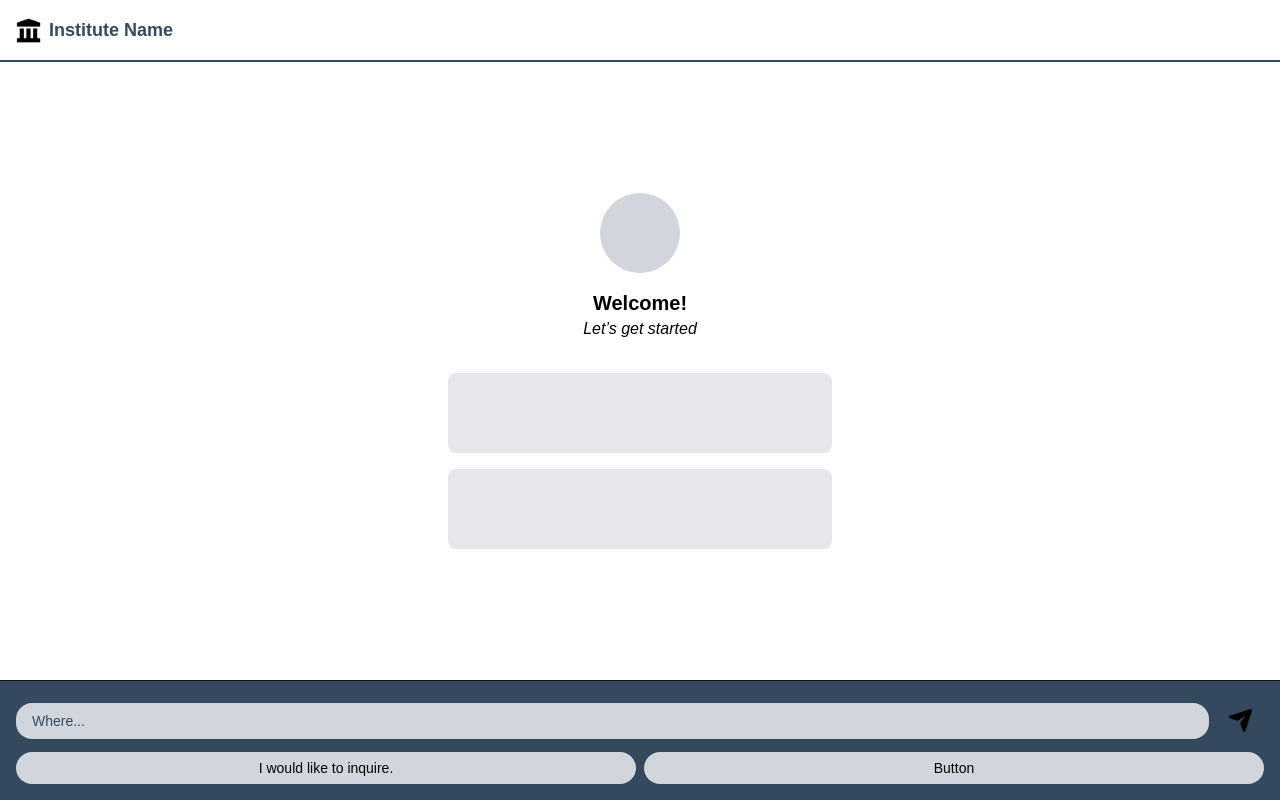
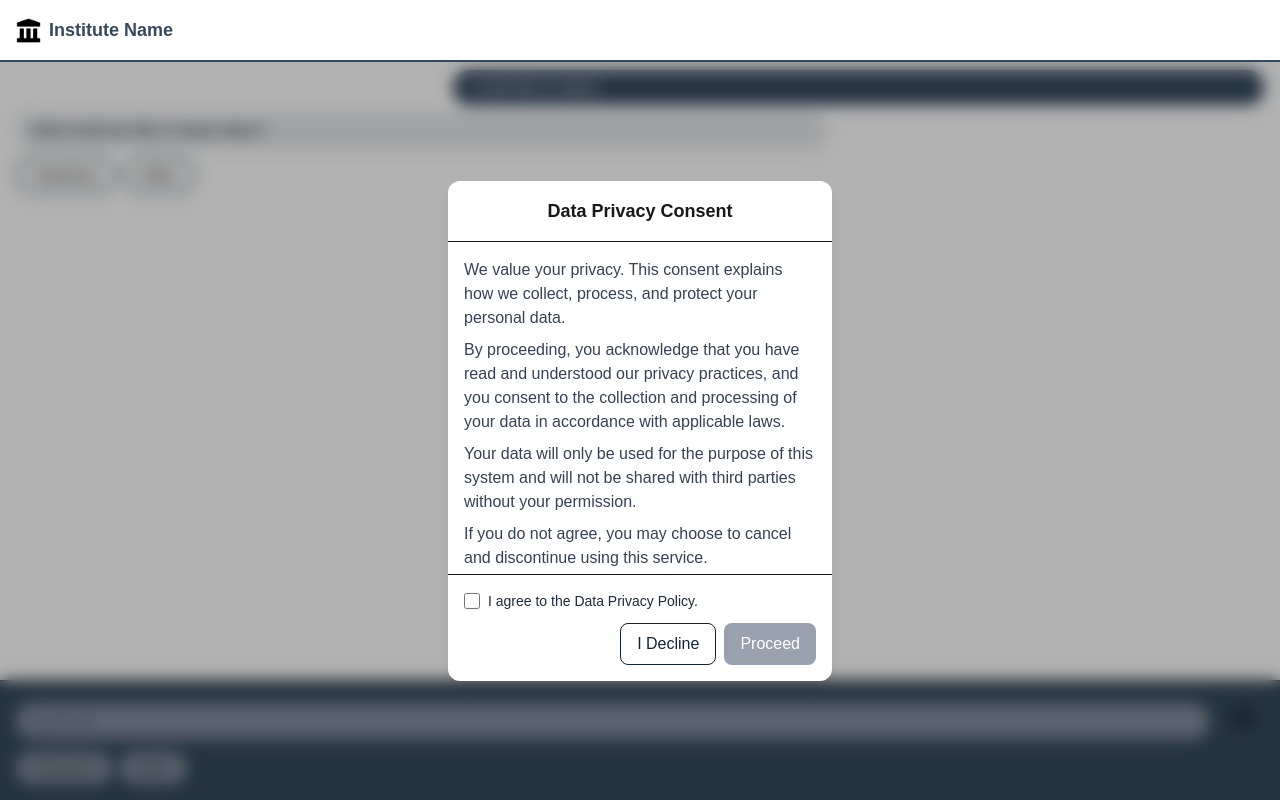
Before and after one commit to jesh-ai/Smart-Multi-Institute-Queuing-System, a Next.js app in the folder applicant/frontend/frontend_applicant/: page / in a window 1280 px wide. Both pictures are taken after a click on the button "Start". Built offline with nearby package versions, Linux system fonts and the light colour scheme.

Commit message:
feat: add data privacy consent box

```diff
--- a/applicant/frontend/frontend_applicant/src/app/page.tsx
+++ b/applicant/frontend/frontend_applicant/src/app/page.tsx
@@ -10,6 +10,8 @@ function ChatInterface() {
     { sender: "bot", text: "What would you like to inquire about?" },
   ]);
   const [input, setInput] = useState("");
+  const [showConsent, setShowConsent] = useState(true); // show consent first
+  const [isChecked, setIsChecked] = useState(false);
   const quickReplies = ["Clearance", "Other"];
 
   const handleSend = (text: string) => {
@@ -32,7 +34,7 @@ function ChatInterface() {
   };
 
   return (
-    <div className="flex flex-col flex-1 min-h-0 bg-white">
+    <div className="relative flex flex-col flex-1 min-h-0 bg-white">
       {/* Message Area - Scrollable */}
       <div className="flex-1 overflow-y-auto px-4 py-2 space-y-2">
         {messages.map((msg, idx) => (
@@ -62,7 +64,7 @@ function ChatInterface() {
         </div>
       </div>
 
-      {/* Footer - Input Area (matches existing footer styles) */}
+      {/* Footer - Input Area */}
       <div className="sticky bottom-0 z-10 border-t bg-[#34495E] p-4">
         <div className="flex items-center gap-2">
           <input
@@ -71,11 +73,13 @@ function ChatInterface() {
             value={input}
             onChange={(e) => setInput(e.target.value)}
             onKeyDown={handleKeyDown}
-            className="flex-1 rounded-2xl bg-gray-300 px-4 py-2 text-sm text-black placeholder:text-[#34495E] focus:outline-none"
+            disabled={showConsent} // disable input until consent given
+            className="flex-1 rounded-2xl bg-gray-300 px-4 py-2 text-sm text-black placeholder:text-[#34495E] focus:outline-none disabled:opacity-50"
           />
           <button
             onClick={() => handleSend(input)}
-            className="rounded-full p-3"
+            disabled={showConsent}
+            className="rounded-full p-3 disabled:opacity-50"
           >
             <Image src="/send.png" alt="Send" width={23} height={23} />
           </button>
@@ -87,20 +91,94 @@ function ChatInterface() {
             <button
               key={idx}
               onClick={() => handleSend(reply)}
-              className="px-4 py-1.5 rounded-full text-sm bg-gray-300 text-black hover:bg-gray-200"
+              disabled={showConsent}
+              className="px-4 py-1.5 rounded-full text-sm bg-gray-300 text-black hover:bg-gray-200 disabled:opacity-50"
             >
               {reply}
             </button>
           ))}
         </div>
       </div>
+
+      {/* Consent Modal */}
+      {showConsent && (
+        <div
+          className="absolute inset-0 flex items-center justify-center bg-black/30 backdrop-blur-sm z-50"
+          role="dialog"
+          aria-modal="true"
+        >
+          <div className="bg-white rounded-xl shadow-lg flex flex-col
+                          w-[90%] max-w-sm h-[60%]
+                          sm:w-[80%] sm:max-w-md sm:h-[65%]
+                          md:w-96 md:h-[500px]">
+            {/* Header */}
+            <div className="p-4 border-b">
+              <h3 className="text-lg font-semibold text-center">Data Privacy Consent</h3>
+            </div>
+
+            {/* Scrollable Body */}
+            <div className="p-4 overflow-y-auto text-xs sm:text-sm md:text-base text-gray-700 flex-1">
+              <p className="mb-2">
+                We value your privacy. This consent explains how we collect,
+                process, and protect your personal data.
+              </p>
+              <p className="mb-2">
+                By proceeding, you acknowledge that you have read and understood
+                our privacy practices, and you consent to the collection and
+                processing of your data in accordance with applicable laws.
+              </p>
+              <p className="mb-2">
+                Your data will only be used for the purpose of this system and
+                will not be shared with third parties without your permission.
+              </p>
+              <p className="mb-2">
+                If you do not agree, you may choose to cancel and discontinue
+                using this service.
+              </p>
+            </div>
+
+            {/* Footer */}
+            <div className="p-4 border-t flex flex-col gap-3">
+              <label className="flex items-center gap-2 text-sm text-gray-800">
+                <input
+                  type="checkbox"
+                  checked={isChecked}
+                  onChange={(e) => setIsChecked(e.target.checked)}
+                  className="w-4 h-4"
+                />
+                I agree to the Data Privacy Policy.
+              </label>
+              <div className="flex justify-end gap-2">
+                <button
+                  onClick={() => setShowConsent(false)} // decline just closes modal
+                  className="px-4 py-2 rounded-lg border border-[#132437] text-[#132437] bg-transparent hover:bg-[#132437]/5"
+                >
+                  I Decline
+                </button>
+                <button
+                  onClick={() => {
+                    if (isChecked) setShowConsent(false);
+                  }}
+                  disabled={!isChecked}
+                  className={`px-4 py-2 rounded-lg text-white ${
+                    isChecked
+                      ? "bg-[#132437]"
+                      : "bg-gray-400 cursor-not-allowed"
+                  }`}
+                >
+                  Proceed
+                </button>
+              </div>
+            </div>
+          </div>
+        </div>
+      )}
     </div>
   );
 }
 
 export default function Home() {
   const [scanned, setScanned] = useState(false);
-  const [showChat, setShowChat] = useState(false);
 
   return (
     <div className="min-h-screen flex flex-col bg-white">
@@ -125,50 +203,8 @@ export default function Home() {
             Start
           </button>
         </main>
-      ) : showChat ? (
+      ) : (
         <ChatInterface />
-      ) : (
-        <main className="flex flex-col items-center justify-center flex-1 px-6">
-          <div className="h-20 w-20 rounded-full bg-gray-300 mb-4" />
-          <h2 className="text-xl font-bold text-black">Welcome!</h2>
-          <p className="italic text-black mb-8">Let’s get started</p>
-
-          <div className="w-full max-w-sm space-y-4">
-            <div className="h-20 w-full rounded-lg bg-gray-200" />
-            <div className="h-20 w-full rounded-lg bg-gray-200" />
-          </div>
-        </main>
-      )}
-
-      {/* Footer (only after pressing Start) */}
-      {scanned && !showChat && (
-        <footer className="sticky bottom-0 z-10 flex flex-col gap-2 border-t bg-[#34495E] p-4">
-          <div className="flex items-center gap-2">
-            <input
-              type="text"
-              placeholder="Where..."
-              className="flex-1 rounded-2xl bg-gray-300 px-4 py-2 text-sm text-black placeholder:text-[#34495E] focus:outline-none"
-            />
-            <button className="rounded-full p-3">
-              <Image src="/send.png" alt="Send" width={23} height={23} />
-            </button>
-          </div>
-          <div className="flex items-center gap-2">
-            <button
-              type="button"
-              className="flex-1 rounded-full bg-gray-300 px-4 py-1.5 text-sm text-black hover:bg-gray-200"
-              onClick={() => setShowChat(true)}
-            >
-              I would like to inquire.
-            </button>
-            <button
-              type="button"
-              className="flex-1 rounded-full bg-gray-300 px-4 py-1.5 text-sm text-black hover:bg-gray-200"
-            >
-              Button
-            </button>
-          </div>
-        </footer>
       )}
     </div>
   );
```
